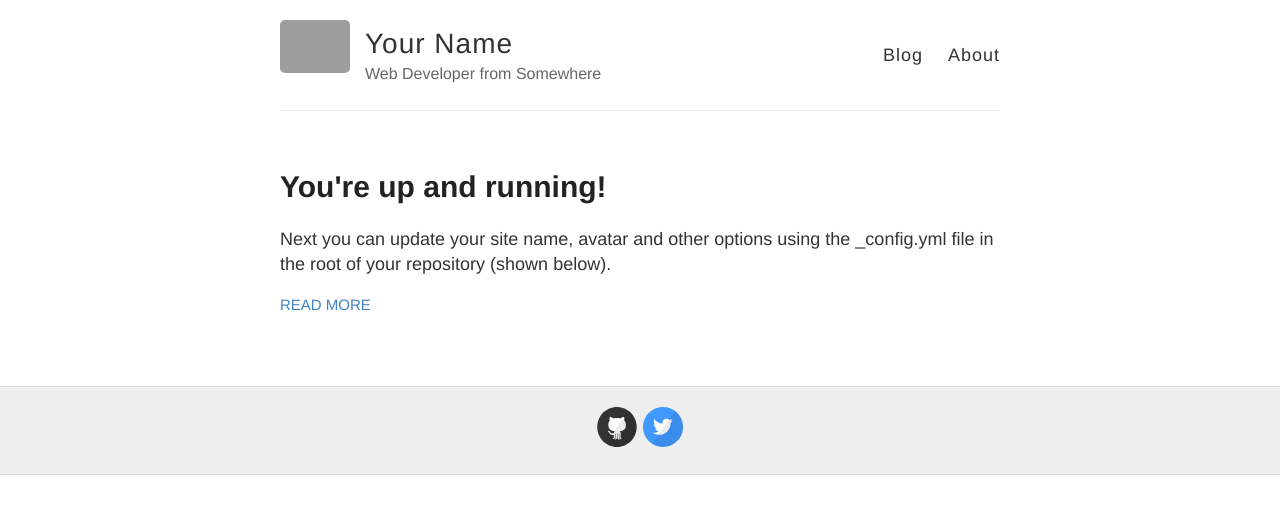
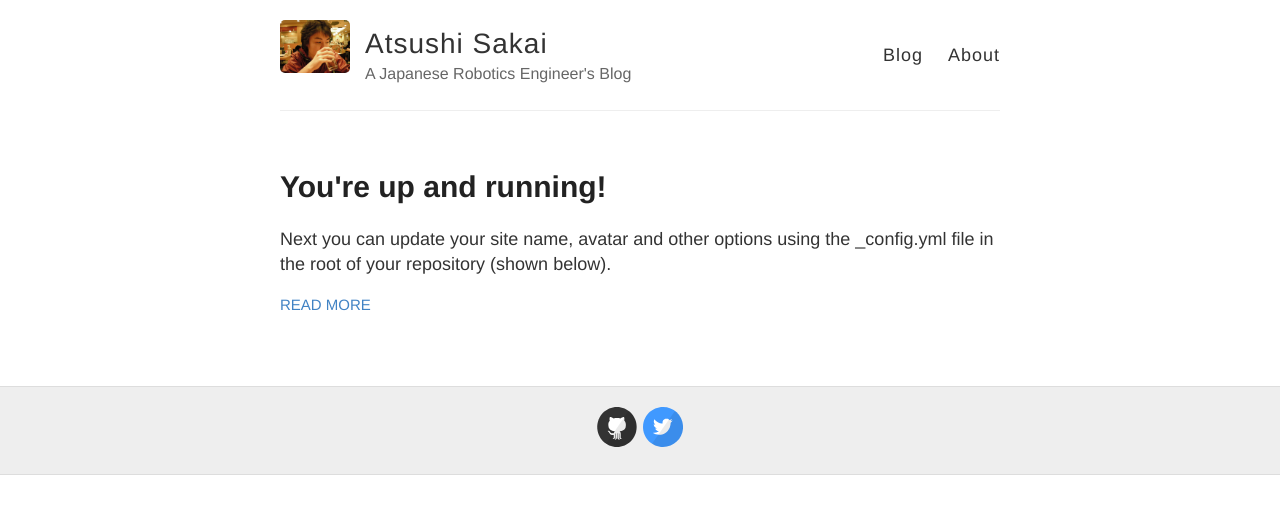
Before and after one commit to AtsushiSakai/myenigma, a Jekyll site: the page built from index.html, in a window 1280 px wide. Shown: the top 514 px of the page. Built offline with Jekyll 4.4.1, drawn with Linux system fonts in a browser that asks for light colours; grey boxes are pictures that could not be loaded.

Commit message:
add git commit

```diff
--- a/_config.yml
+++ b/_config.yml
@@ -3,13 +3,13 @@
 #
 
 # Name of your site (displayed in the header)
-name: Your Name
+name: Atsushi Sakai
 
 # Short bio or description (displayed in the header)
-description: Web Developer from Somewhere
+description: A Japanese Robotics Engineer's Blog
 
 # URL of your avatar or profile pic (you could use your GitHub profile pic)
-avatar: https://raw.githubusercontent.com/barryclark/jekyll-now/master/images/jekyll-logo.png
+avatar: https://raw.githubusercontent.com/AtsushiSakai/myenigma/gh-pages/images/my.JPG
 
 #
 # Flags below are optional
```
Also changed, not shown: images/my.JPG (added).
